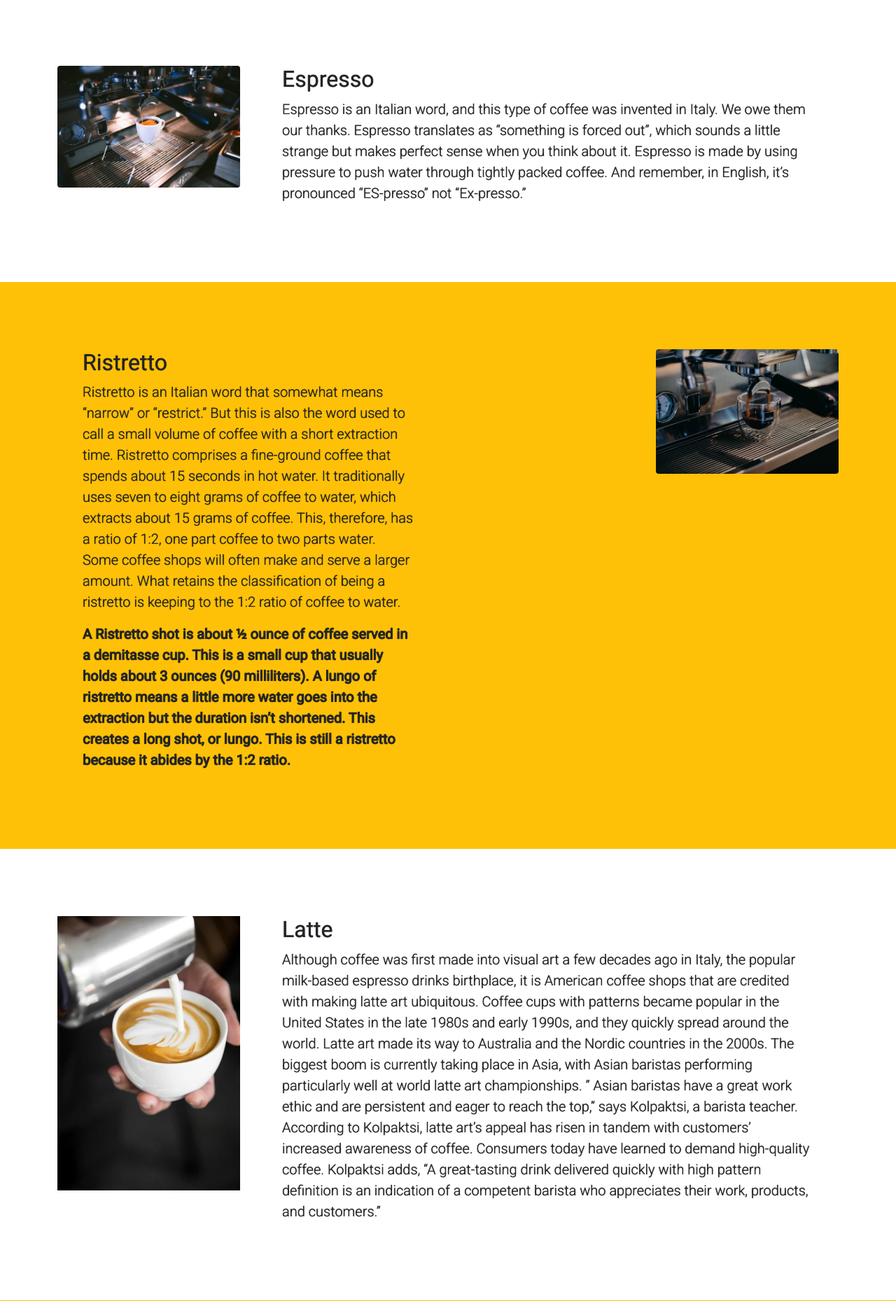
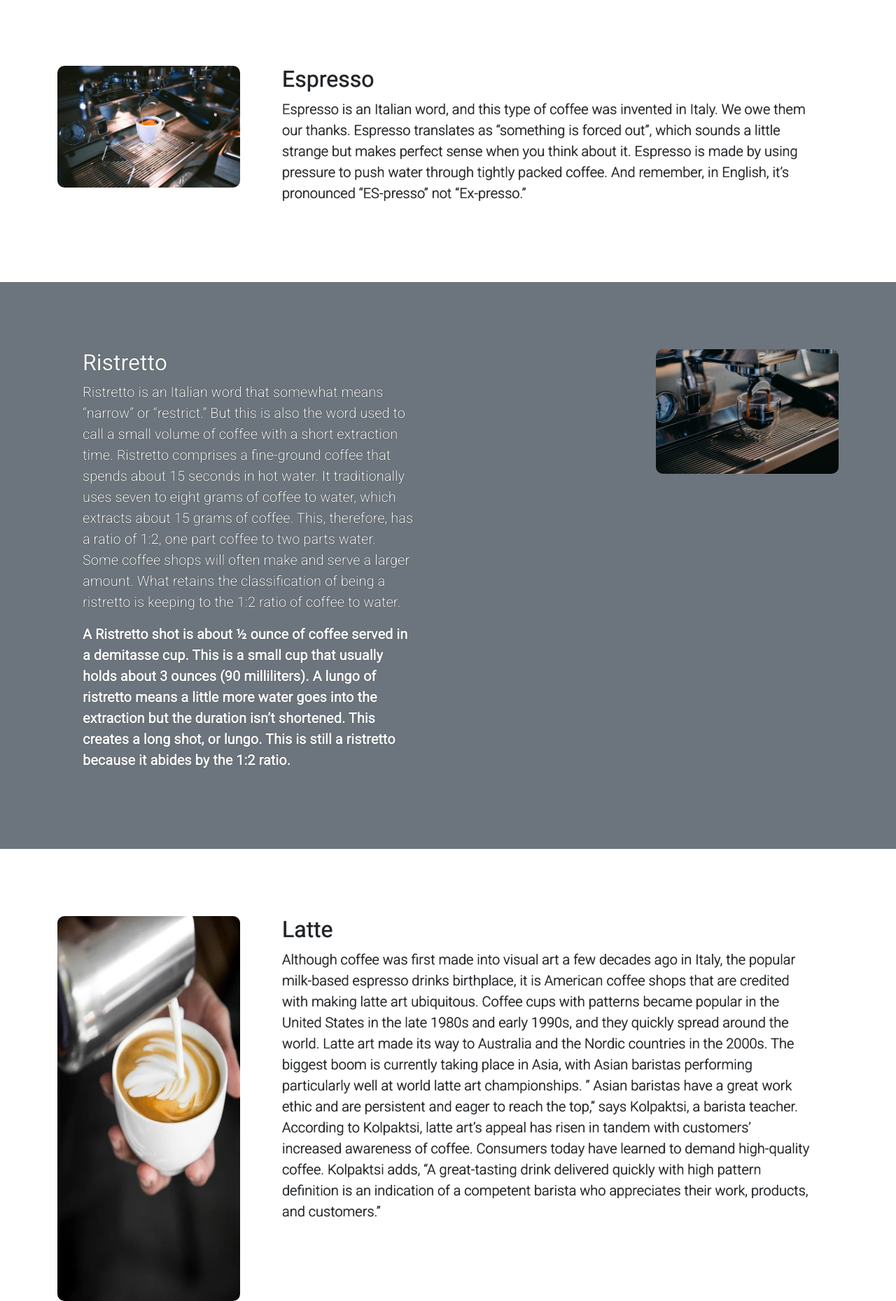
Before and after one commit to AleksaMarjanov/2brothers_coffe_shop_mock, a website: page Menu.html in a window 1280 px wide. Shown: the part 970-2829 px from the top of the page at 70% size. Drawn offline with nearby package versions, Linux system fonts and the light colour scheme.

Commit message:
done project

```diff
--- a/Menu.html
+++ b/Menu.html
@@ -140,7 +140,7 @@
         <div class="container">
           <div class="row align-item-center justify-content-between">
             <div class="col-md col-xs-6 col-sm-3 mt-5 hover-zoomin">
-              <a title=""> <img src="images/espresso.jpeg" id="Espresso" class="img-fluid rounded" alt="Espresso"> </a>
+              <a title=""> <img src="images/espresso.jpeg" id="Espresso" class="img-fluid" alt="Espresso" style="border-radius: 10px;"> </a>
             </div>
             <div class="col-md p-5">
               <h2> Espresso</h2>
@@ -151,7 +151,7 @@
         </div>
       </section>
       <!-- Ristretto -->
-<section id="Ristretto" class="p-5 bg-warning text-dark">
+<section id="Ristretto" class="p-5 bg-secondary text-light">
   <div class="container">
     <div class="row align-item-center justify-content-between">
 
@@ -166,7 +166,7 @@
 
      </div>
      <div class="col-md col-xs-6 col-sm-3 mt-5 hover-zoomin">
-      <a title=""> <img src="images/ristretto.jpeg" id="Ristretto" class="img-fluid rounded" alt="Ristretto"> </a>
+      <a title=""> <img src="images/ristretto.jpeg" id="Ristretto" class="img-fluid" alt="Ristretto" style="border-radius: 10px;"> </a>
     </div>
     </div>
   </div>
@@ -176,7 +176,7 @@
   <div class="container">
     <div class="row align-item-center justify-content-between">
       <div class="col-md col-xs-6 col-sm-3 mt-5 hover-zoomin">
-        <a title=""> <img src="images/latte.webp" id="latte" class="img-fluid" alt="Latte Coffe"> </a>
+        <a title=""> <img src="images/latte.webp" id="latte" class="img-fluid" alt="Latte Coffe" style="height: 550px; border-radius: 10px;"> </a>
       </div>
       <div class="col-md p-5">
         <h2> Latte</h2>
@@ -194,7 +194,7 @@
   </div>
 </section>
 
-<section id="Americano" class="p-5 bg-warning text-dark">
+<section id="Americano" class="p-5 bg-secondary text-light">
   <div class="container">
     <div class="row align-item-center justify-content-between">
 
@@ -203,7 +203,7 @@
         <p class="lead">An Americano is an espresso-based drink designed to resemble coffee brewed in a drip filter, considered popular in the United States of America. This drink consists of a single or double-shot of espresso combined with up to four or five ounces of hot water in a two-demitasse cup. It is important to note, that an Americano is created by adding the water to an already extracted espresso, not by extracting extra water through a single espresso puck. An Americano can be produced from lighter roasted coffees and roasts not generally associated with espresso, such as Ethiopian or Sumatran origins </p>
      </div>
      <div class="col-md col-xs-6 col-sm-3 mt-5 hover-zoomin">
-      <a title=""> <img src="images/americano.jpeg" id="americano" class="img-fluid rounded" alt="Americano coffee" style="width: 400px"> </a>
+      <a title=""> <img src="images/americano.jpeg" id="americano" class="img-fluid" alt="Americano coffee" style="height: 600px; border-radius: 10px;"> </a>
     </div>
     </div>
   </div>
```
